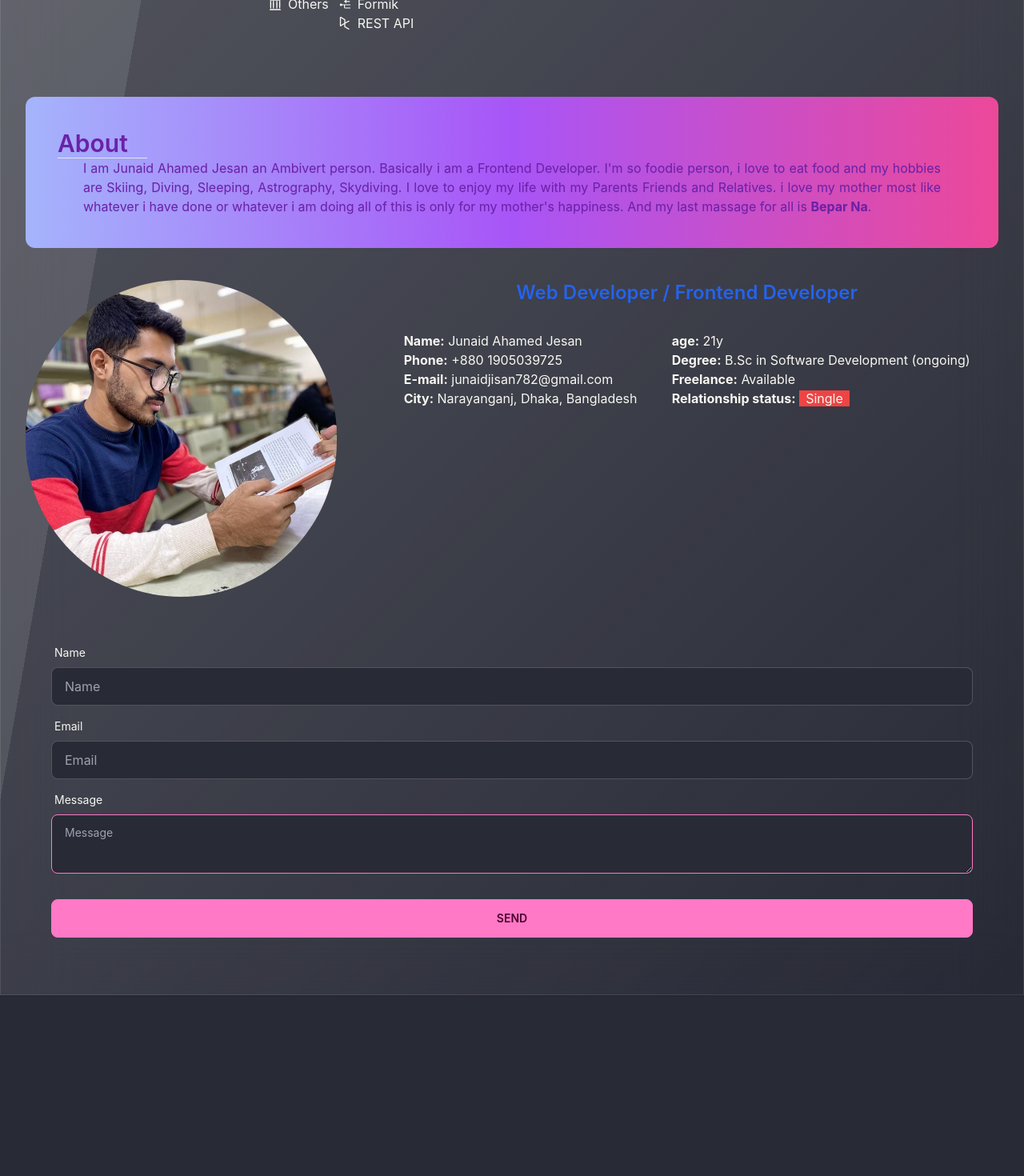
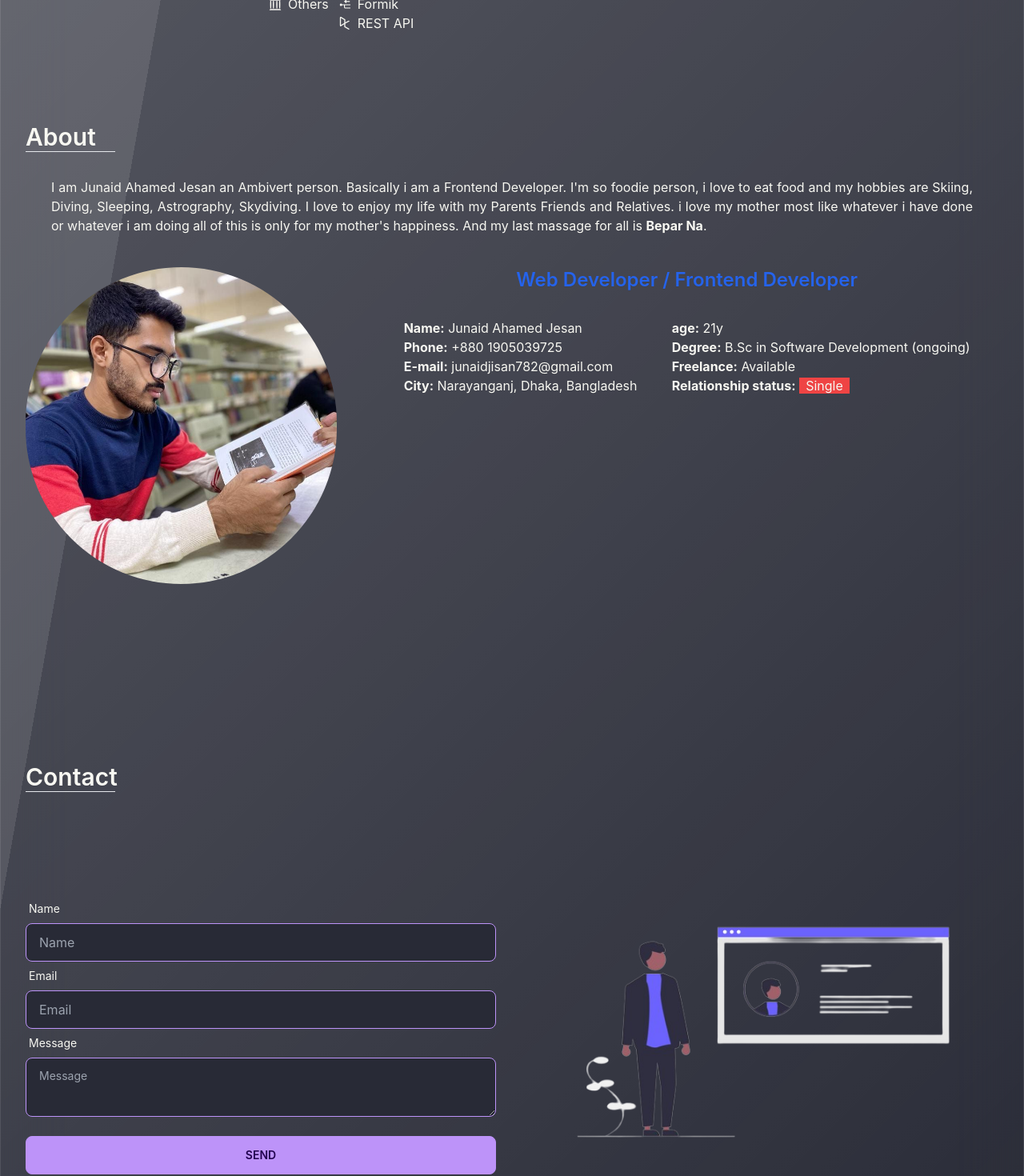
Before and after one commit to junaidjesan2/portfolio, a React (Create React App) app: page / in a window 1280 px wide. Shown: the part 1500-2970 px from the top of the page at 80% size. Before the commit the page ends 2744 px from the top, so only its background shows below. Built offline with nearby package versions, Linux system fonts and the light colour scheme.

Commit message:
contractect section updated with a cover png

```diff
--- a/src/Components/Pages/About/About.js
+++ b/src/Components/Pages/About/About.js
@@ -1,52 +1,82 @@
-import { MotionConfig } from 'framer-motion';
-import React from 'react';
-import image from '../../../images/junaid/junaid5.jpg'
-import { motion } from 'framer-motion';
-import { useRef } from 'react';
+import { MotionConfig } from "framer-motion";
+import React from "react";
+import image from "../../../images/junaid/junaid5.jpg";
+import { motion } from "framer-motion";
+import { useRef } from "react";
 
 const About = () => {
-    const constraintsRef = useRef(null)
+  const constraintsRef = useRef(null);
   return (
-        <div className='mb-5'>
-            <div className='rounded-xl bg-gradient-to-r from-indigo-300 via-purple-500 to-pink-500 text-purple-800 py-10 px-10'>
-            <div>
-                <h1 className='text-3xl text-start font-semibold'>About</h1>
-                <hr className='w-28 ' />
+    <div className="mb-5 h-screen">
+      <div className="sticky top-3 py-8">
+        <h1 className="text-3xl text-start font-semibold ">About</h1>
+        <hr className="w-28 " />
       </div>
-            <motion.div
-            ref={constraintsRef}
-            >
+      <motion.div ref={constraintsRef}>
         <motion.div
           drag
           dragConstraints={constraintsRef}
-            className='text-justify md:px-3 lg:px-8'>I am Junaid Ahamed Jesan an Ambivert person. Basically i am a Frontend Developer. I'm so foodie person, i love to eat food and my hobbies are Skiing, Diving, Sleeping, Astrography, Skydiving. I love to enjoy my life with my Parents Friends and Relatives. i love my mother most like whatever i have done or whatever i am doing all of this is only for my mother's happiness. And my last massage for all is <strong>Bepar Na</strong>.</motion.div>
+          className="text-justify md:px-3 lg:px-8 ml-28 md:ml-0"
+        >
+          I am Junaid Ahamed Jesan an Ambivert person. Basically i am a Frontend
+          Developer. I'm so foodie person, i love to eat food and my hobbies are
+          Skiing, Diving, Sleeping, Astrography, Skydiving. I love to enjoy my
+          life with my Parents Friends and Relatives. i love my mother most like
+          whatever i have done or whatever i am doing all of this is only for my
+          mother's happiness. And my last massage for all is{" "}
+          <strong>Bepar Na</strong>.
         </motion.div>
-            </div>
-            <div className='md:flex mx-auto gap-12 mt-10'>
+      </motion.div>
+      <div className="md:flex mx-auto gap-12 mt-10">
         <motion.div
           whileHover={{ scale: 1.2, rotate: 90 }}
           whileTap={{
             scale: 0.8,
             rotate: -180,
-                  borderRadius: "100%"
+            borderRadius: "100%",
           }}
-                className='w-full md:w-1/3'>
-                <img data-aos="zoom-in" src={image} className='rounded-full hover:border-4 ' alt="" />
+          className="w-full md:w-1/3"
+        >
+          <img
+            data-aos="zoom-in"
+            src={image}
+            className="rounded-full hover:border-4 "
+            alt=""
+          />
         </motion.div>
-                <div className='w-full md:w-2/3'>
-                    <h1 className='text-2xl font-semibold text-blue-600'>Web Developer / Frontend Developer</h1>
-                    <div className='md:flex text-start mt-8 gap-2 justify-evenly'>
+        <div className="w-full md:w-2/3">
+          <h1 className="text-2xl font-semibold text-blue-600">
+            Web Developer / Frontend Developer
+          </h1>
+          <div className="md:flex text-start mt-8 gap-2 justify-evenly">
             <div>
-                            <h1><strong>Name:</strong> Junaid Ahamed Jesan</h1>
-                            <h1><strong>Phone:</strong> +880 1905039725</h1>
-                            <h1><strong>E-mail:</strong> junaidjisan782@gmail.com</h1>
-                            <h1><strong>City:</strong> Narayanganj, Dhaka, Bangladesh</h1>
+              <h1>
+                <strong>Name:</strong> Junaid Ahamed Jesan
+              </h1>
+              <h1>
+                <strong>Phone:</strong> +880 1905039725
+              </h1>
+              <h1>
+                <strong>E-mail:</strong> junaidjisan782@gmail.com
+              </h1>
+              <h1>
+                <strong>City:</strong> Narayanganj, Dhaka, Bangladesh
+              </h1>
             </div>
             <div>
-                            <h1><strong>age:</strong> 21y</h1>
-                            <h1><strong>Degree:</strong> B.Sc in Software Development (ongoing)</h1>
-                            <h1><strong>Freelance:</strong> Available</h1>
-                            <h1><strong>Relationship status:</strong> <span className='bg-red-500 px-2'>Single</span></h1>
+              <h1>
+                <strong>age:</strong> 21y
+              </h1>
+              <h1>
+                <strong>Degree:</strong> B.Sc in Software Development (ongoing)
+              </h1>
+              <h1>
+                <strong>Freelance:</strong> Available
+              </h1>
+              <h1>
+                <strong>Relationship status:</strong>{" "}
+                <span className="bg-red-500 px-2">Single</span>
+              </h1>
             </div>
           </div>
         </div>
--- a/src/Components/Pages/Contact/Contact.js
+++ b/src/Components/Pages/Contact/Contact.js
@@ -1,6 +1,7 @@
-import React, { useRef } from 'react';
-import emailjs from '@emailjs/browser'
-import { toast } from 'react-hot-toast';
+import React, { useRef } from "react";
+import emailjs from "@emailjs/browser";
+import { toast } from "react-hot-toast";
+import cover from "../../../images/cover/contact.png";
 
 const Contact = () => {
   const form = useRef();
@@ -8,41 +9,80 @@ const Contact = () => {
   const sendEmail = (e) => {
     e.preventDefault();
 
-        emailjs.sendForm('service_hfew5xe', 'template_72u8ytg', form.current, 'pMBjk8F1065ZzKj_U')
-            .then((result) => {
-                if (result.EmailJSResponseStatus = 'OK') {
-                    toast.success('Email Send Successfully')
-                    e.target.reset()
+    emailjs
+      .sendForm(
+        "service_hfew5xe",
+        "template_72u8ytg",
+        form.current,
+        "pMBjk8F1065ZzKj_U"
+      )
+      .then(
+        (result) => {
+          if ((result.EmailJSResponseStatus = "OK")) {
+            toast.success("Email Send Successfully");
+            e.target.reset();
           }
-            }, (error) => {
+        },
+        (error) => {
           console.log(error.text);
-            });
+        }
+      );
   };
   return (
-        <form onSubmit={sendEmail} ref={form} className="card-body">
+    <>
+    <div className="h-screen">
+
+      <div className="sticky top-3 my-8">
+        <h1 className="text-3xl text-start font-semibold ">Contact</h1>
+        <hr className="w-28 " />
+      </div>
+      <div className="flex gap-10 mt-32">
+        <form onSubmit={sendEmail} ref={form} className="w-1/2">
           <div className="form-control">
             <label className="label">
               <span className="label-text">Name</span>
             </label>
-                <input type="text" placeholder="Name" name='user_name' className="input input-bordered" />
+            <input
+              type="text"
+              placeholder="Name"
+              name="user_name"
+              className="input input-secondary"
+            />
           </div>
           <div className="form-control">
             <label className="label">
               <span className="label-text">Email</span>
             </label>
-                <input type="email" placeholder="Email" name='user_email' className="input input-bordered" />
+            <input
+              type="email"
+              placeholder="Email"
+              name="user_email"
+              className="input input-secondary"
+            />
           </div>
           <div className="form-control">
             <label className="label">
               <span className="label-text">Message</span>
             </label>
-                <textarea type="text" placeholder="Message" name='message' className="textarea textarea-primary"/>
+            <textarea
+              type="text"
+              placeholder="Message"
+              name="message"
+              className="textarea textarea-secondary"
+            />
           </div>
           <div className="form-control mt-6">
-                <button value='send' className="btn btn-primary">Send</button>
+            <button value="send" className="btn btn-secondary">
+              Send
+            </button>
           </div>
         </form>
-
+        <div className="w-1/2">
+          <img src={cover}  />
+        </div>
+      </div>
+    </div>
+    </>
   );
 };
 
```
Also changed, not shown: src/images/cover/contact.png (added). Lines whose indentation alone changed are shown as unchanged.
